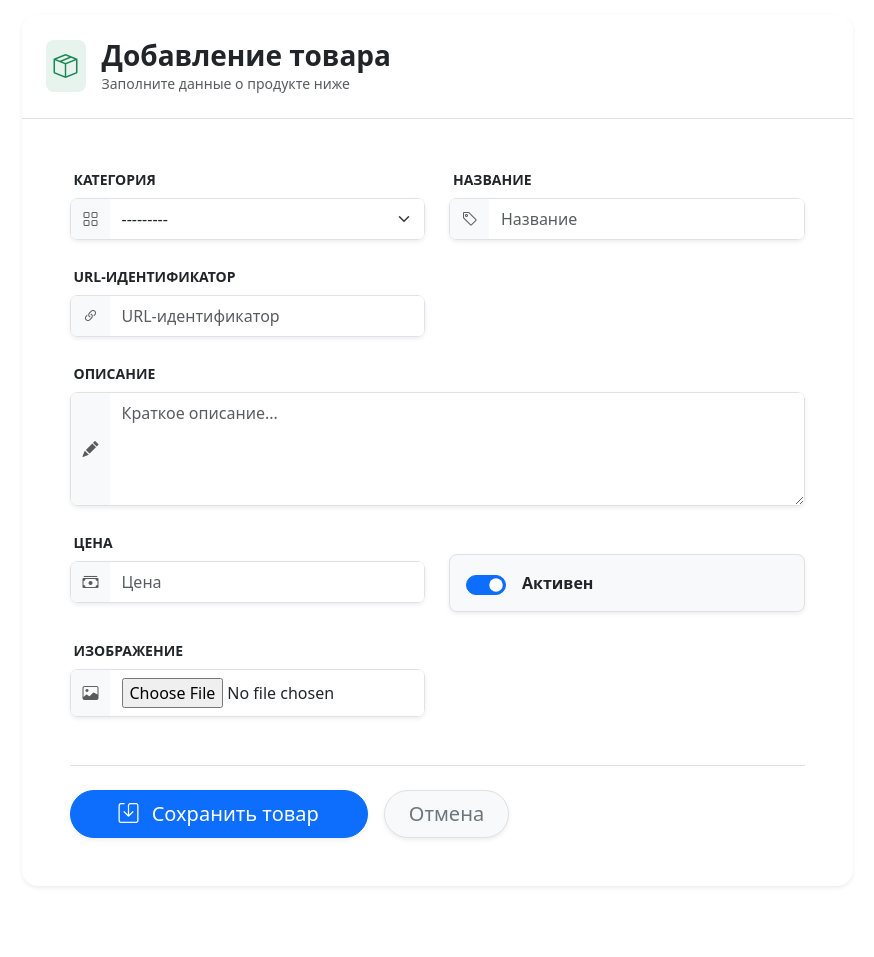
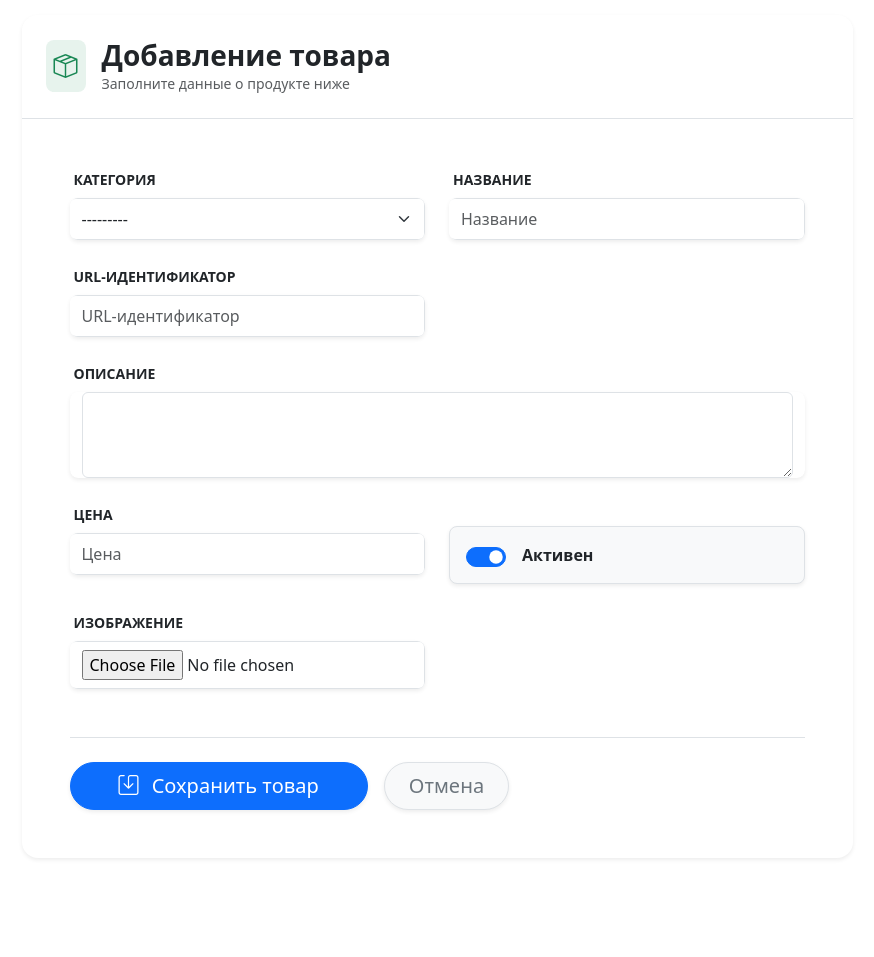
Before and after one commit to artemkapluggaV5/Django-shop-NovikovArtem, a Django app: page /products/add/ in a window 1280 px wide. Shown: the part 195-1152 px from the top of the page, without its empty margins (203-1077 px from the left). After the commit the page ends 1054 px from the top, so only its background shows below. Run offline with Django 5.2, Linux system fonts and the light colour scheme; the visitor is signed in with stand-in values (Sample User, id 1); data that the repository does not hold is empty; some libraries are stand-ins or nearby versions.

Commit message:
tinymce update

```diff
--- a/catalog/forms.py
+++ b/catalog/forms.py
@@ -1,6 +1,9 @@
+from tinymce.widgets import TinyMCE
+
 from .models import Category
 from django import forms
 from .models import Product
+from .widgets import TinyMCEWidget
 
 
 class CategoryForm(forms.ModelForm):
--- a/catalog/models.py
+++ b/catalog/models.py
@@ -13,7 +13,7 @@ class Category(models.Model):
         unique=True,
         verbose_name='URL-идентификатор'
     )
-    description = HTMLField(
+    description = HTMLField (
         blank=True,
         verbose_name='Описание'
     )
--- a/static/js/init-tinymce.js
+++ b/static/js/init-tinymce.js
@@ -1,20 +1,30 @@
-document.addEventListener('DOMContentLoaded', function() {
-    console.log("TinyMCE Init Script Loaded");
+document.addEventListener('DOMContentLoaded', function () {
+
+    tinymce.remove();
 
     tinymce.init({
-        selector: 'textarea',
+        selector: '#id_description',
         height: 400,
+        width: '100%',
         language: 'ru',
-        plugins: [
-            'advlist', 'autolink', 'lists', 'link', 'image', 'charmap', 'preview',
-            'anchor', 'searchreplace', 'visualblocks', 'code', 'fullscreen',
-            'insertdatetime', 'media', 'table', 'help', 'wordcount'
-        ],
-        toolbar: 'undo redo | blocks | bold italic backcolor | ' +
-                 'alignleft aligncenter alignright alignjustify | ' +
-                 'bullist numlist outdent indent | removeformat | help',
+
+        plugins: ['lists'],
+
+        toolbar: 'undo redo | bold italic | bullist numlist',
+
+        menubar: false,
+        statusbar: false,
         branding: false,
-        promotion: false,
+
+
+        valid_styles: {
+            '*': ''
+        },
+
+        valid_elements: 'p,b,strong,i,em,ul,ol,li',
+
+        forced_root_block: 'p',
+
         setup: function (editor) {
             editor.on('change', function () {
                 editor.save();
--- a/templates/catalog/product_form.html
+++ b/templates/catalog/product_form.html
@@ -7,7 +7,8 @@
 
                 <nav aria-label="breadcrumb" class="mb-4">
                     <ol class="breadcrumb bg-white shadow-sm px-4 py-2 rounded-pill border">
-                    <li class="breadcrumb-item"><a href="{% url 'product_list' %}" class="text-decoration-none">Товары</a></li>
+                        <li class="breadcrumb-item"><a href="{% url 'product_list' %}" class="text-decoration-none">Товары</a>
+                        </li>
                         <li class="breadcrumb-item active fw-medium text-secondary">
                             {% if object %}Редактирование: {{ object.name }}{% else %}Новый товар{% endif %}
                         </li>
@@ -41,46 +42,46 @@
                                             <div class="form-check form-switch p-3 bg-light rounded-3 border shadow-sm mt-4">
                                                 <input class="form-check-input ms-0 me-3" type="checkbox"
                                                        name="{{ field.name }}" id="{{ field.id_for_label }}"
-                                               {% if field.value %}checked{% endif %} style="width: 2.5em; height: 1.25em; cursor: pointer;">
-                                        <label class="form-check-label fw-bold text-dark cursor-pointer" for="{{ field.id_for_label }}">
+                                                       {% if field.value %}checked{% endif %}
+                                                       style="width: 2.5em; height: 1.25em; cursor: pointer;">
+                                                <label class="form-check-label fw-bold text-dark cursor-pointer"
+                                                       for="{{ field.id_for_label }}">
                                                     {{ field.label }}
                                                 </label>
                                             </div>
                                         {% else %}
-                                    <label for="{{ field.id_for_label }}" class="form-label fw-bold text-dark px-1 small text-uppercase">
+                                            <label for="{{ field.id_for_label }}"
+                                                   class="form-label fw-bold text-dark px-1 small text-uppercase">
                                                 {{ field.label }}
                                             </label>
 
                                             <div class="input-group shadow-sm rounded-3 overflow-hidden">
-                                        <span class="input-group-text bg-light border-end-0 text-muted">
-                                            {% if 'price' in field.name %}<i class="bi bi-cash-stack"></i>
-                                            {% elif 'category' in field.name %}<i class="bi bi-grid"></i>
-                                            {% elif 'name' in field.name %}<i class="bi bi-tag"></i>
-                                            {% elif 'image' in field.name %}<i class="bi bi-image"></i>
-                                            {% elif 'slug' in field.name %}<i class="bi bi-link-45deg"></i>
-                                            {% else %}<i class="bi bi-pencil-fill"></i>{% endif %}
-                                        </span>
-
                                                 {% if field.field.widget.input_type == 'file' %}
                                                     <div class="form-control border-start-0 py-2">
-                                                <input type="file" name="{{ field.name }}" id="{{ field.id_for_label }}" class="w-100">
+                                                        <input type="file" name="{{ field.name }}"
+                                                               id="{{ field.id_for_label }}" class="w-100">
                                                         {% if field.value %}
                                                             <div class="mt-2 p-2 bg-light rounded border d-flex align-items-center">
                                                                 <i class="bi bi-image-fill me-2 text-primary"></i>
                                                                 <span class="small text-truncate">
-                                                            Текущий: <a href="{{ field.value.url }}" target="_blank" class="text-decoration-none">{{ field.value.name|truncatechars:30 }}</a>
+                                                            Текущий: <a href="{{ field.value.url }}" target="_blank"
+                                                                        class="text-decoration-none">{{ field.value.name|truncatechars:30 }}</a>
                                                         </span>
                                                             </div>
                                                         {% endif %}
                                                     </div>
 
                                                 {% elif field.name == 'description' %}
-                                            <textarea name="{{ field.name }}" id="{{ field.id_for_label }}" class="form-control border-start-0 py-2" rows="4" placeholder="Краткое описание...">{{ field.value|default:'' }}</textarea>
+                                                    <div class="tinymce-wrapper container-fluid shadow-sm rounded-3">
+                                                        {{ field }}
+                                                    </div>
 
                                                 {% elif 'category' in field.name %}
-                                            <select name="{{ field.name }}" id="{{ field.id_for_label }}" class="form-select border-start-0 py-2">
+                                                    <select name="{{ field.name }}" id="{{ field.id_for_label }}"
+                                                            class="form-select border-start-0 py-2">
                                                         {% for choice in field.field.choices %}
-                                                    <option value="{{ choice.0 }}" {% if field.value|stringformat:"s" == choice.0|stringformat:"s" %}selected{% endif %}>
+                                                            <option value="{{ choice.0 }}"
+                                                                    {% if field.value|stringformat:"s" == choice.0|stringformat:"s" %}selected{% endif %}>
                                                                 {{ choice.1 }}
                                                             </option>
                                                         {% endfor %}
@@ -114,7 +115,8 @@
                                 <button type="submit" class="btn btn-primary btn-lg px-5 rounded-pill shadow-sm">
                                     <i class="bi bi-save me-2"></i> Сохранить товар
                                 </button>
-                            <a href="{% url 'product_list' %}" class="btn btn-light btn-lg px-4 rounded-pill border shadow-sm text-secondary">
+                                <a href="{% url 'product_list' %}"
+                                   class="btn btn-light btn-lg px-4 rounded-pill border shadow-sm text-secondary">
                                     Отмена
                                 </a>
                             </div>
@@ -133,7 +135,8 @@
                                     Внимание: это действие удалит товар "{{ object.name }}" навсегда.
                                 </p>
                             </div>
-                    <a href="{% url 'product-delete' object.id %}" class="btn btn-danger px-4 rounded-pill fw-bold shadow-sm">
+                            <a href="{% url 'product-delete' object.id %}"
+                               class="btn btn-danger px-4 rounded-pill fw-bold shadow-sm">
                                 Удалить товар
                             </a>
                         </div>
--- a/templates/includes/header.html
+++ b/templates/includes/header.html
@@ -36,7 +36,6 @@
                     </a>
                 </li>
 
-                <!-- Товары (видят все) -->
                 <li class="nav-item me-lg-2">
                     <a href="{% url 'product_list' %}"
                        class="nav-link px-3 rounded-pill fw-medium {% if 'product' in request.resolver_match.url_name %}active bg-primary text-white shadow-sm{% else %}text-secondary{% endif %}">
@@ -73,7 +72,6 @@
                     </li>
                 {% endif %}
 
-                <!-- Корзина -->
                 <li class="nav-item me-lg-3">
                     <a href="{% url 'cart:cart_detail' %}"
                        class="nav-link px-3 rounded-pill fw-medium position-relative d-flex align-items-center gap-2
```
Also changed, not shown: catalog/admin.py (+11 -0 lines), templates/catalog/category_form.html (+24 -13 lines), config/settings.py (line endings or trailing spaces). Lines whose indentation alone changed are shown as unchanged.
